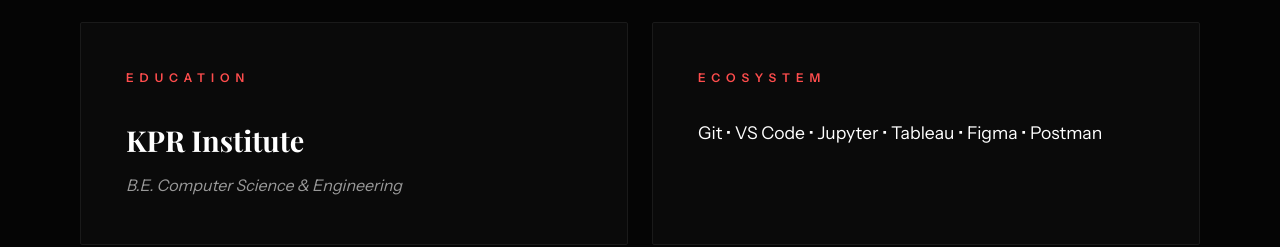
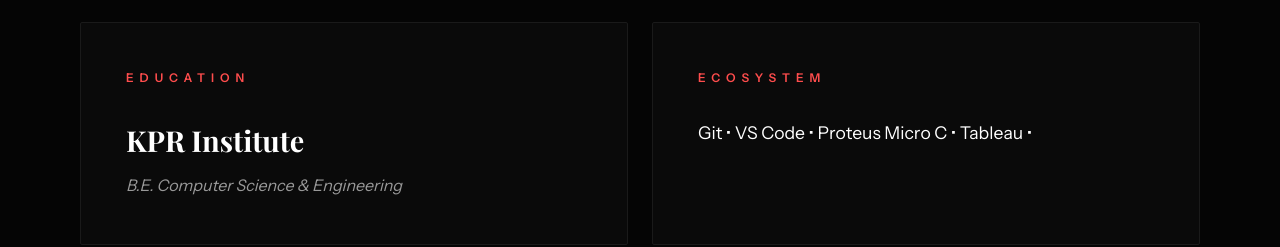
Before and after one commit to Praneethask05/praneethask05.github.io, a plain HTML site: page index.html in a window 1280 px wide. Shown: the part 1777-2024 px from the top of the page. Drawn offline with nearby package versions, Linux system fonts and the light colour scheme; a web font is replaced by a local one.

Commit message:
index.html

```diff
--- a/index.html
+++ b/index.html
@@ -157,7 +157,7 @@
             <div class="box tech-box">
                 <h2>Ecosystem</h2>
                 <p style="color: #fff; font-size: 1.1rem; line-height: 1.8;">
-                    Git • VS Code • Jupyter • Tableau • Figma • Postman
+                    Git • VS Code • Proteus Micro C • Tableau •
                 </p>
             </div>
 
```
